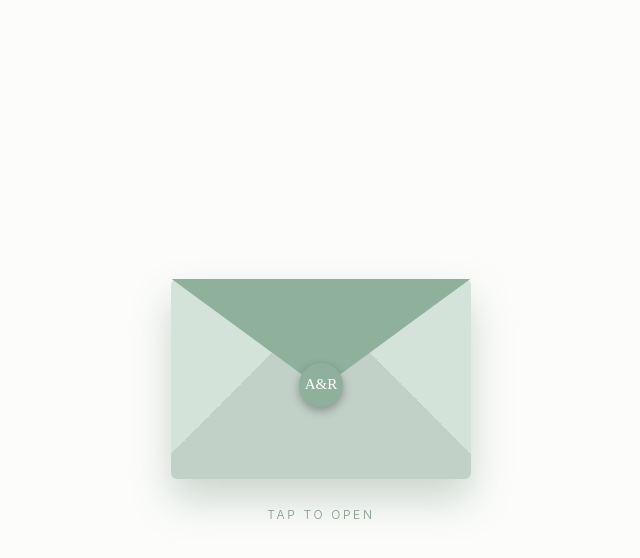
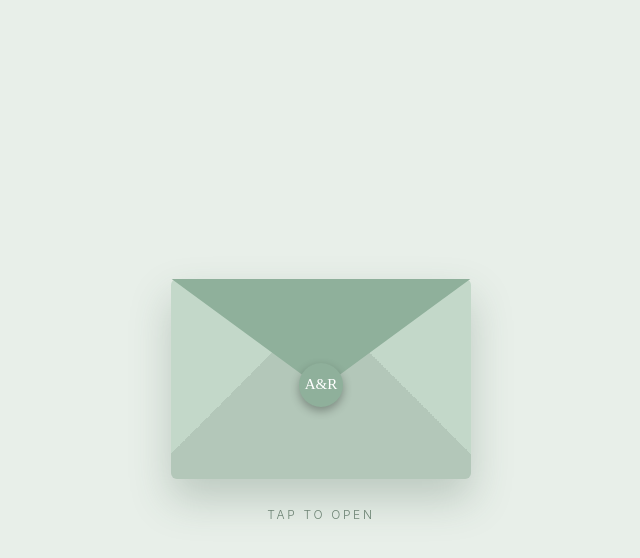
Before and after one commit to amgadyakof/Amgad-Rana, a plain HTML site: page index.html in a window 1280 px wide. Shown: the whole page, without its empty margins (319-959 px from the left). Drawn offline with Linux system fonts and the light colour scheme.

Commit message:
Update index.html

```diff
--- a/index.html
+++ b/index.html
@@ -5,7 +5,7 @@
 <meta name="viewport" content="width=device-width, initial-scale=1, viewport-fit=cover">
 <title>Amgad &amp; Rana · Engagement</title>
 <style>
-:root{--bg:#fcfdfb;--card:#fff;--ink:#2b3d31;--mute:#869a8b;--g:#d3e3d9;--gd:#8fb09b;--line:#edf3ee;
+:root{--bg:#e8efe9;--card:#f6faf7;--ink:#2b3d31;--mute:#6f8576;--g:#c3d8c9;--gd:#8fb09b;--line:#d3e0d7;
 box-sizing:border-box;padding-top:env(safe-area-inset-top,0px);padding-bottom:env(safe-area-inset-bottom,0px)}
 :root[data-theme="dark"]{--bg:#141b16;--card:#1c261f;--ink:#eef3ee;--mute:#9bb0a0;--g:#8fb09a;--gd:#a9c7b3;--line:#2c3a30}
 html{scroll-padding-top:env(safe-area-inset-top,0px)}
```
